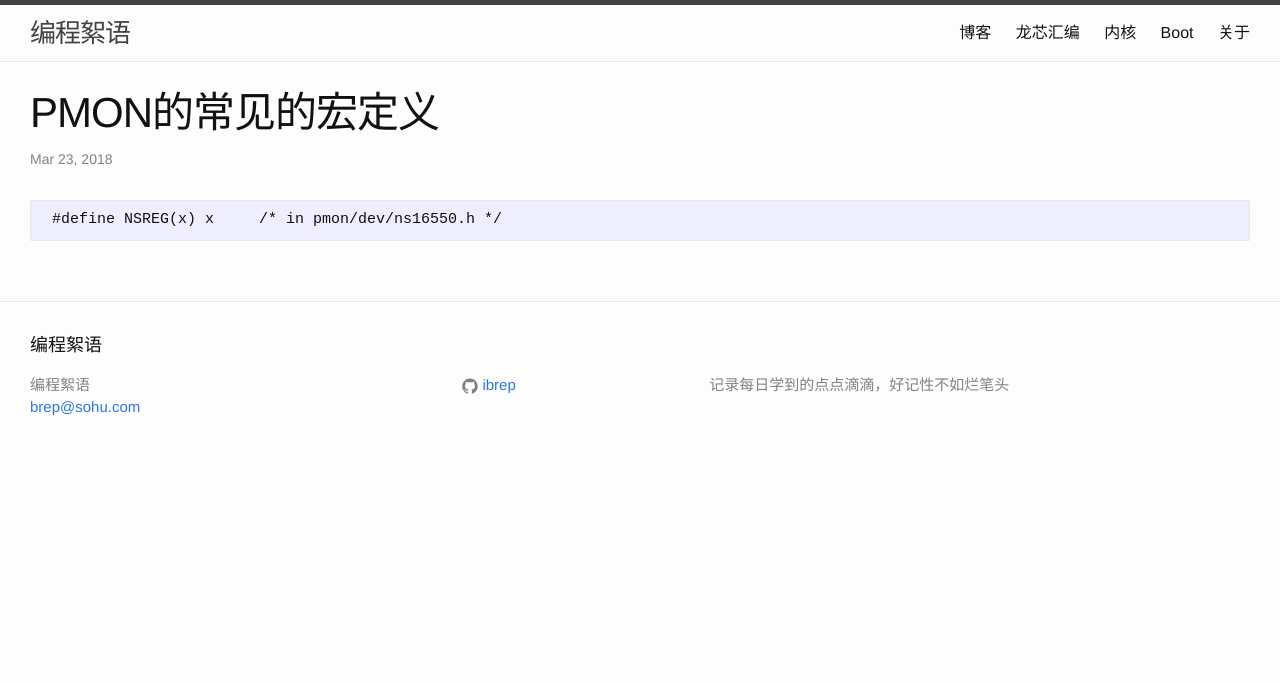
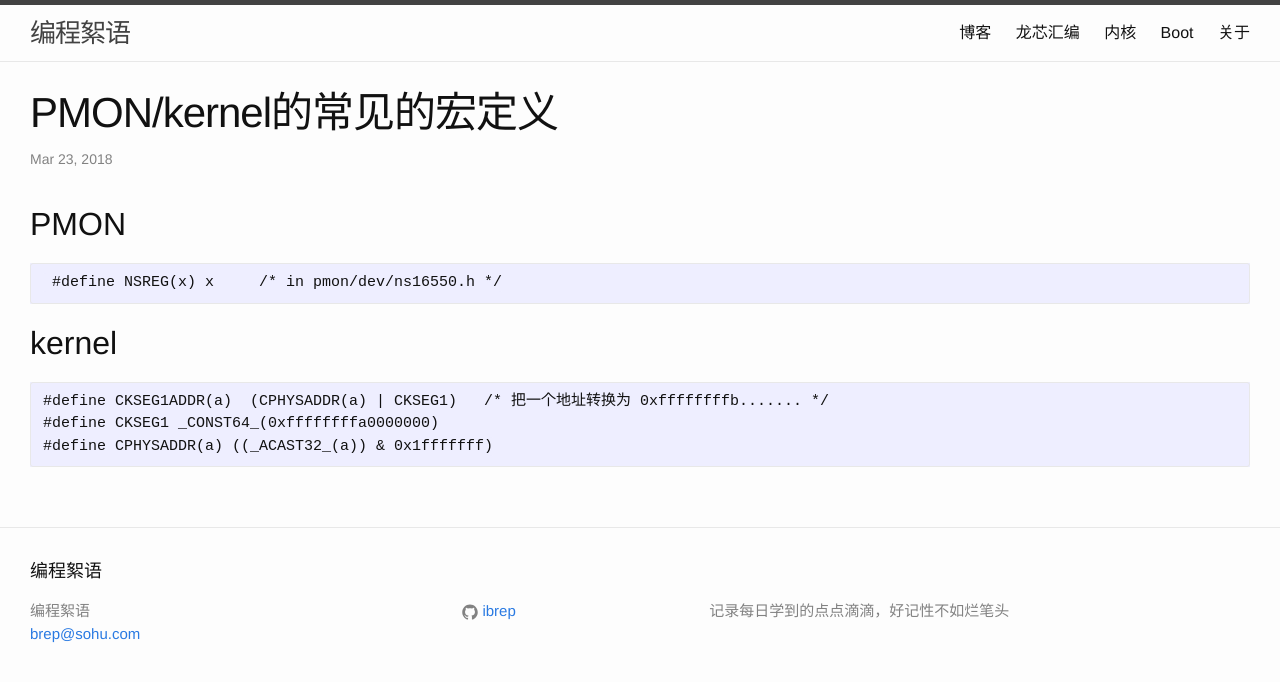
Before and after one commit to ibrep/ibrep.github.com, a Jekyll site: the page built from _posts/boot/2018-03-23-pmon-macro.markdown, in a window 1280 px wide. Shown: the top 682 px of the page. Built offline with Jekyll 4.4.1, drawn with Linux system fonts in a browser that asks for light colours.

````diff
--- a/_posts/boot/2018-03-23-pmon-macro.markdown
+++ b/_posts/boot/2018-03-23-pmon-macro.markdown
@@ -1,9 +1,18 @@
 ---
 layout: post
-title:  "PMON的常见的宏定义"
+title:  "PMON/kernel的常见的宏定义"
 date:   2018-03-23 21:10:25 +0800
 categories: boot
 ---
+## PMON
 ```
  #define NSREG(x) x     /* in pmon/dev/ns16550.h */
 ```
+
+## kernel
+
+```
+#define CKSEG1ADDR(a)  (CPHYSADDR(a) | CKSEG1)   /* 把一个地址转换为 0xffffffffb....... */
+#define CKSEG1 _CONST64_(0xffffffffa0000000)
+#define CPHYSADDR(a) ((_ACAST32_(a)) & 0x1fffffff)
+```
````
Also changed, not shown: _posts/blog/2018-03-28-makefile.markdown (added, +23 -0 lines).
